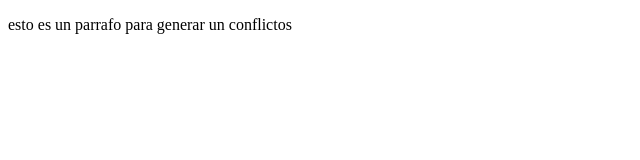
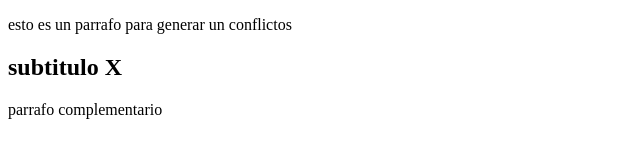
Before and after one commit to kevinlm2282/pruebaGIT, a plain HTML site: page index.html in a window 1280 px wide. Shown: the whole page, without its empty margins (0-640 px from the left). Drawn offline with Linux system fonts and the light colour scheme.

Commit message:
agregar subtitulo

```diff
--- a/index.html
+++ b/index.html
@@ -8,5 +8,8 @@
 </head>
 <body>
     <p>esto es un parrafo para generar un conflictos</p>
+
+    <h2>subtitulo X</h2>
+    <p>parrafo complementario</p>
 </body>
 </html>
```
